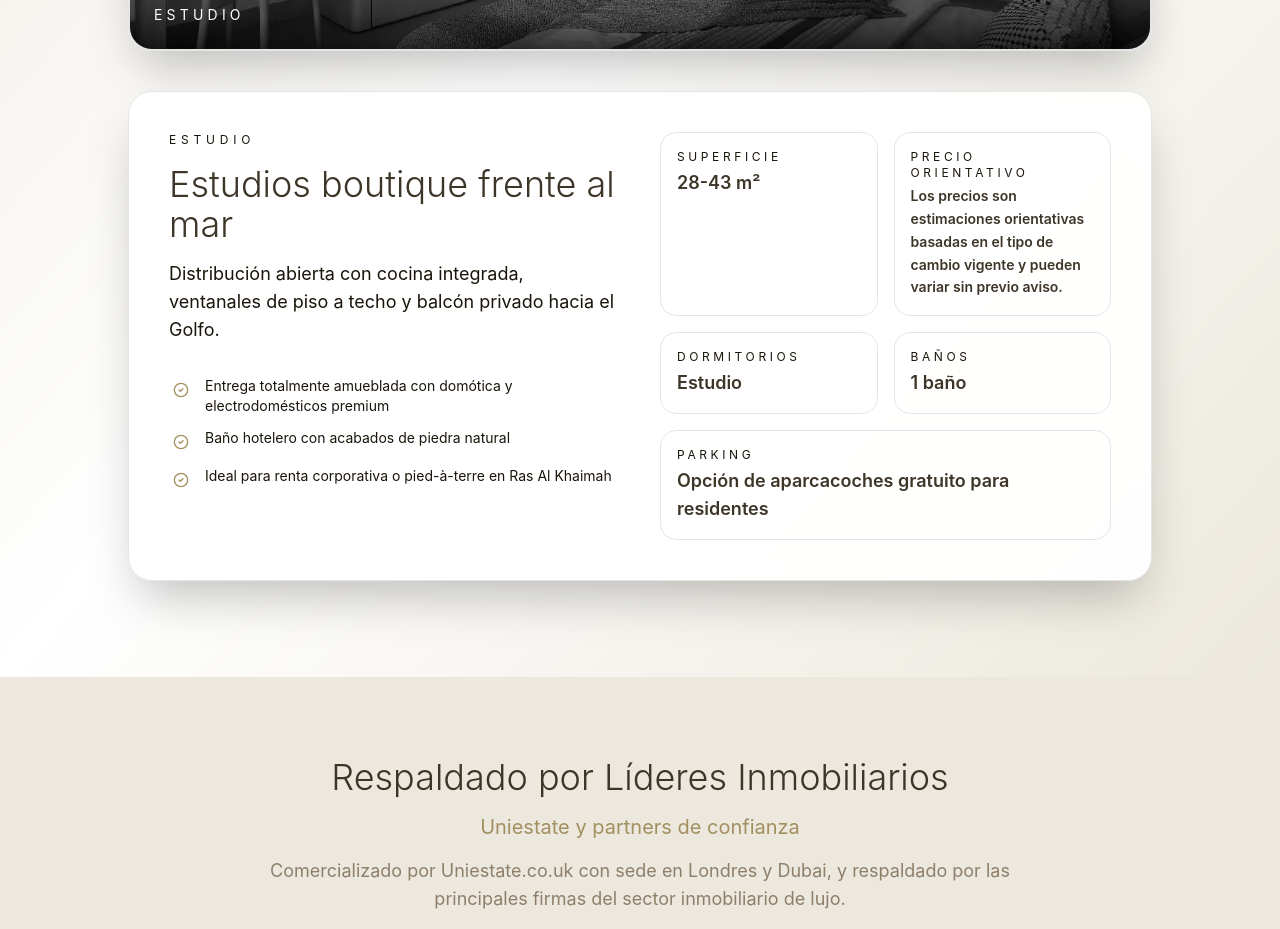
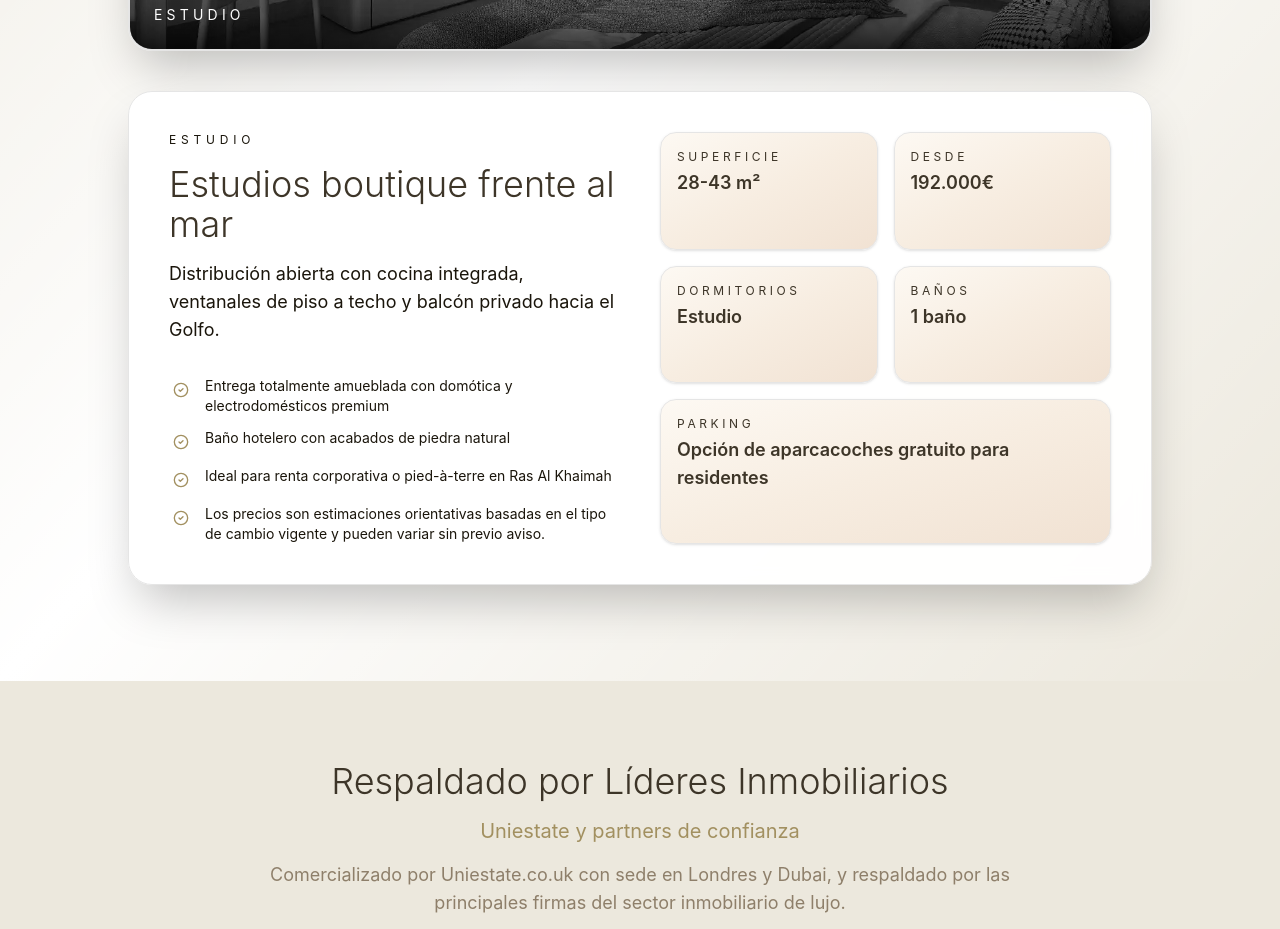
Before and after one commit to ToniIAPro73/v0-landing-page-real-state, a Next.js app: page / in a window 1280 px wide. Shown: the part 4700-5629 px from the top of the page. Built offline with nearby package versions, Linux system fonts and the light colour scheme.

Commit message:
cambios visuales cards de los apartamentos

```diff
--- a/app/page.tsx
+++ b/app/page.tsx
@@ -860,7 +860,7 @@ export default function PlayaVivaLanding() {
   };
 
   const t = content[language];
-  const priceString = language === "es" ? "170.000€" : "£150,000";
+  const priceString = language === "es" ? "192.000€" : "£172,000";
   const pricePrefix = language === "es" ? "Desde" : "Starting from";
 
   const apartmentConfigs = {
@@ -890,6 +890,13 @@ export default function PlayaVivaLanding() {
     },
   } as const;
 
+  const apartmentPrices = {
+    studio: { en: "£172,000", es: "192.000€" },
+    oneBed: { en: "£325,000", es: "370.000€" },
+    twoBed: { en: "£526,000", es: "598.000€" },
+    threeBed: { en: "£795,000", es: "905.000€" },
+  } as const;
+
   const formatSizeRange = (range: [number, number]) => {
     if (language === "es") {
       const sqm = range.map((value) => Math.round(value / 10.7639));
@@ -921,14 +928,19 @@ export default function PlayaVivaLanding() {
 
   const infoLabels = {
     size: language === "es" ? "Superficie" : "Interior size",
-    price: language === "es" ? "Precio orientativo" : "Price guidance",
+    price: language === "es" ? "Desde" : "From",
     bedrooms: language === "es" ? "Dormitorios" : "Bedrooms",
     bathrooms: language === "es" ? "Baños" : "Bathrooms",
     parking: "Parking",
   };
 
+  const statCardBaseClasses =
+    "rounded-2xl border border-gold-warm/30 p-4 shadow-sm bg-gradient-to-br from-[#fdf9f3] via-[#f7ede1] to-[#f1e2d3] text-brown-dark transition-all duration-300 hover:-translate-y-1 hover:shadow-2xl hover:brightness-95";
+
   const apartmentCopy = t.apartments.tabs[activeApartment];
   const activeApartmentConfig = apartmentConfigs[activeApartment];
+  const activeApartmentPrice = apartmentPrices[activeApartment][language];
+  const highlightItems = [...apartmentCopy.highlights, t.apartments.note];
   const featureColumns = [
     t.leadForm.features.slice(0, 2),
     t.leadForm.features.slice(2),
@@ -1777,7 +1789,7 @@ export default function PlayaVivaLanding() {
                     {apartmentCopy.description}
                   </p>
                   <div className="space-y-3 pt-4">
-                    {apartmentCopy.highlights.map((highlight, index) => (
+                    {highlightItems.map((highlight, index) => (
                       <div key={index} className="flex items-start gap-3">
                         <div className="bg-gold-warm/20 rounded-full p-1 mt-0.5">
                           <CheckCircle2 className="h-4 w-4 text-gold-warm" />
@@ -1789,7 +1801,7 @@ export default function PlayaVivaLanding() {
                 </div>
 
                 <div className="flex-1 grid grid-cols-1 sm:grid-cols-2 gap-4">
-                  <div className="rounded-2xl border border-gold-warm/30 p-4">
+                  <div className={statCardBaseClasses}>
                     <p className="text-xs uppercase tracking-[0.3em] text-brown-dark/50 mb-1">
                       {infoLabels.size}
                     </p>
@@ -1797,15 +1809,15 @@ export default function PlayaVivaLanding() {
                       {formatSizeRange(activeApartmentConfig.sizeSqftRange)}
                     </p>
                   </div>
-                  <div className="rounded-2xl border border-gold-warm/30 p-4">
+                  <div className={statCardBaseClasses}>
                     <p className="text-xs uppercase tracking-[0.3em] text-brown-dark/50 mb-1">
                       {infoLabels.price}
                     </p>
-                    <p className="text-sm font-semibold text-brown-dark leading-relaxed">
-                      {t.apartments.note}
+                    <p className="text-lg font-semibold text-brown-dark">
+                      {activeApartmentPrice}
                     </p>
                   </div>
-                  <div className="rounded-2xl border border-gold-warm/30 p-4">
+                  <div className={statCardBaseClasses}>
                     <p className="text-xs uppercase tracking-[0.3em] text-brown-dark/50 mb-1">
                       {infoLabels.bedrooms}
                     </p>
@@ -1813,7 +1825,7 @@ export default function PlayaVivaLanding() {
                       {formatBedroomValue(activeApartmentConfig.bedrooms)}
                     </p>
                   </div>
-                  <div className="rounded-2xl border border-gold-warm/30 p-4">
+                  <div className={statCardBaseClasses}>
                     <p className="text-xs uppercase tracking-[0.3em] text-brown-dark/50 mb-1">
                       {infoLabels.bathrooms}
                     </p>
@@ -1821,7 +1833,7 @@ export default function PlayaVivaLanding() {
                       {formatBathroomValue(activeApartmentConfig.bathrooms)}
                     </p>
                   </div>
-                  <div className="rounded-2xl border border-gold-warm/30 p-4 sm:col-span-2">
+                  <div className={`${statCardBaseClasses} sm:col-span-2`}>
                     <p className="text-xs uppercase tracking-[0.3em] text-brown-dark/50 mb-1">
                       {infoLabels.parking}
                     </p>
```
